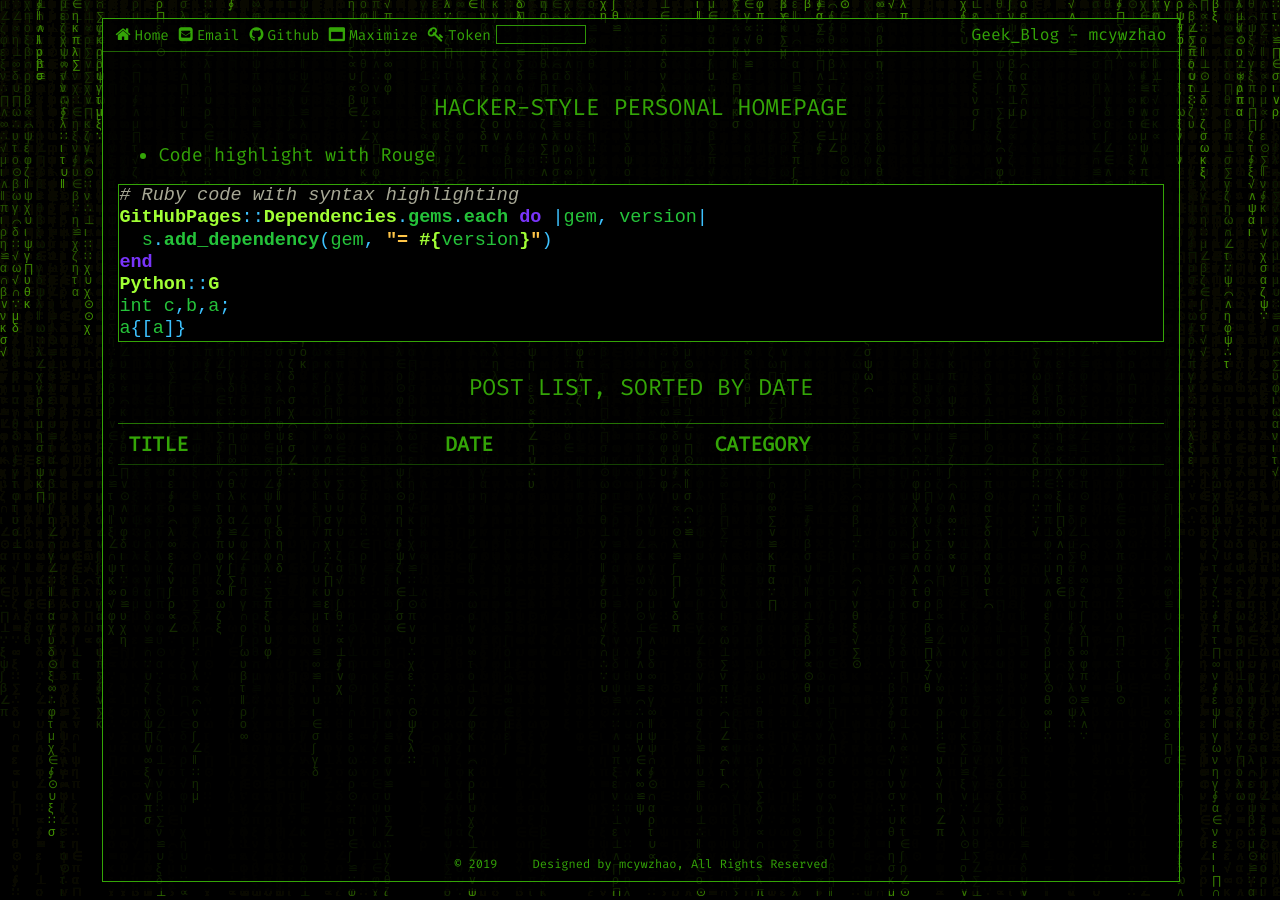
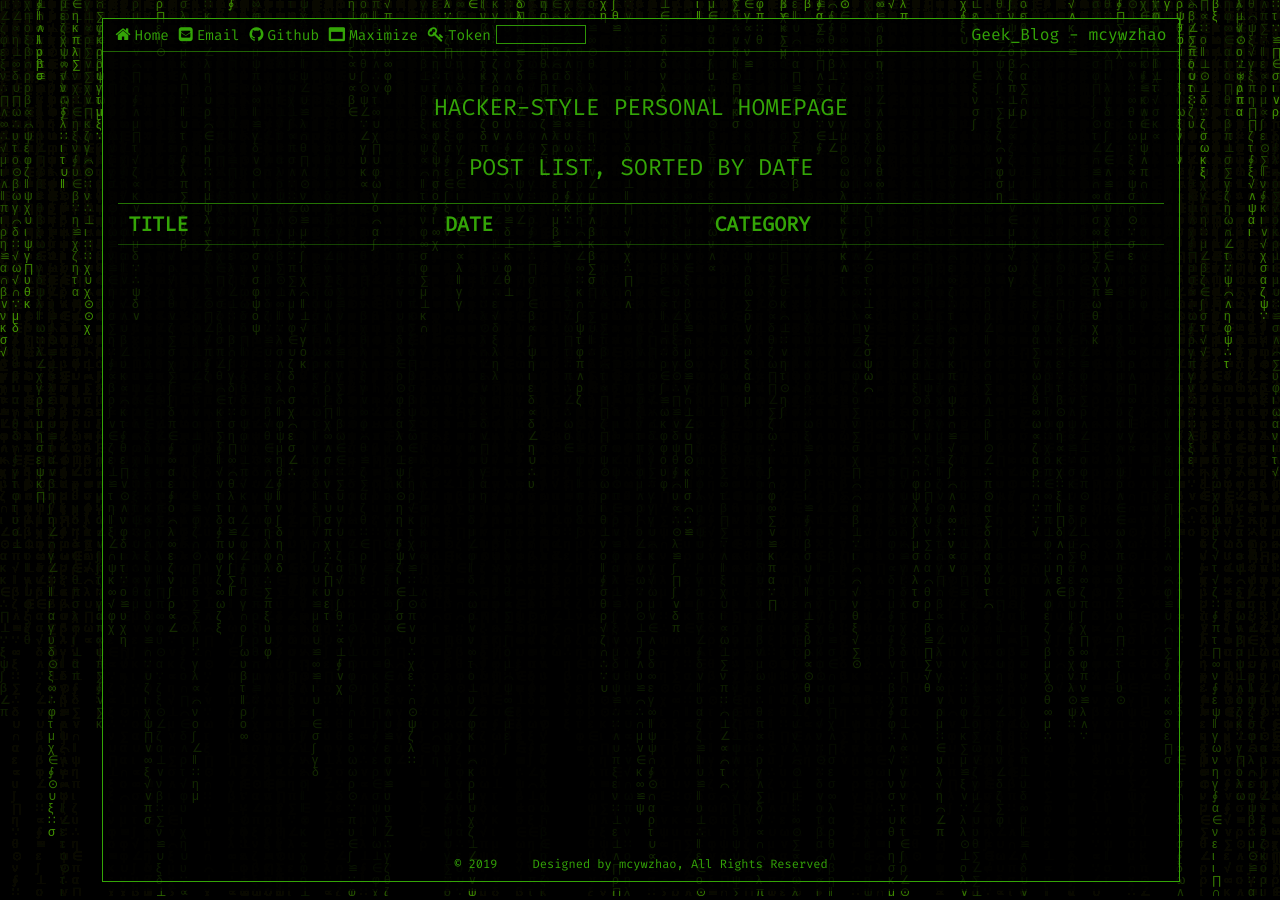
Before and after one commit to mcywzhao/mcywzhao.github.io, a Jekyll site: the page built from pages/index.md, in a window 1280 px wide. Built offline with Jekyll 4.4.1, drawn with Linux system fonts in a browser that asks for light colours.

Commit message:
再次改

````diff
--- a/_config.yml
+++ b/_config.yml
@@ -11,7 +11,7 @@
     Access-Control-Allow-Origin: "*"
 ## Global Variables
 email: "957894146@qq.com"
-github: ""
+wechat: "mcywzhao"
 # path to: css/, fonts/, img/ and js/
 assets_path: "/assets" # i.e. "/assets"
 statement: "Designed by mcywzhao, All Rights Reserved"
--- a/pages/index.md
+++ b/pages/index.md
@@ -12,16 +12,3 @@
 ---
 
 # HACKER-STYLE PERSONAL HOMEPAGE
-
-
-* Code highlight with Rouge
-
-```ruby
-# Ruby code with syntax highlighting
-GitHubPages::Dependencies.gems.each do |gem, version|
-  s.add_dependency(gem, "= #{version}")
-end
-Python::G
-int c,b,a;
-a{[a]}
-```
````
